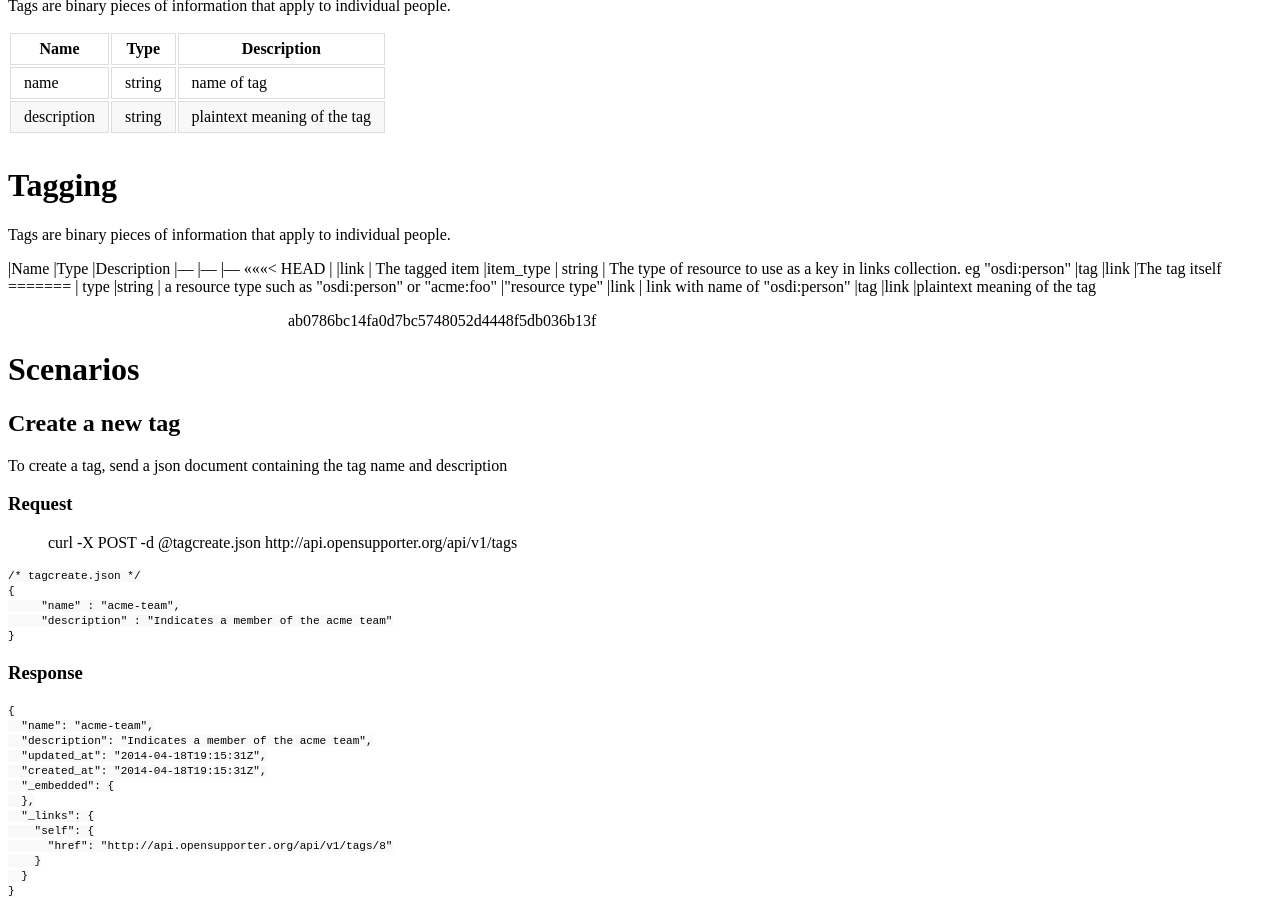
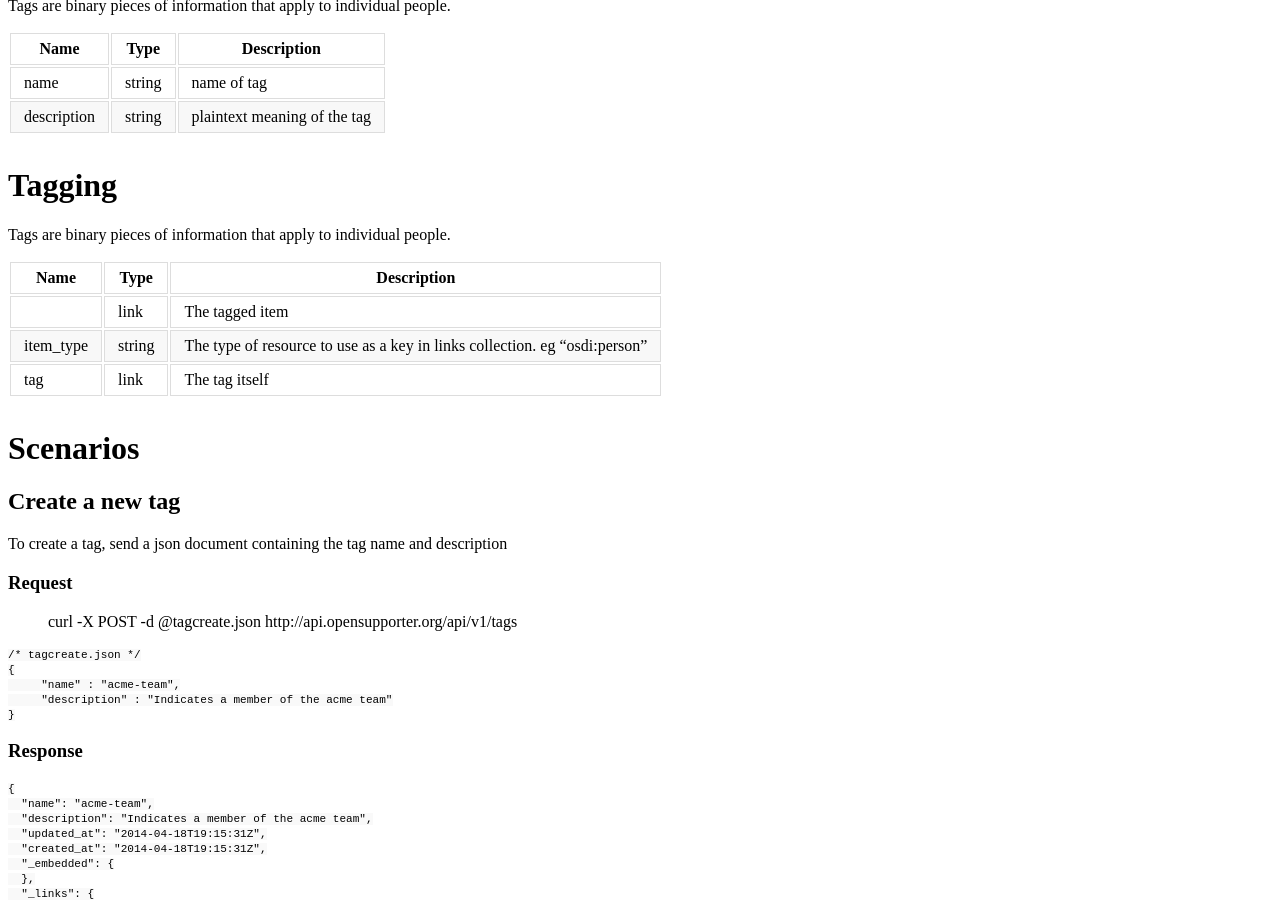
Before and after one commit to opensupporter/osdi-docs, a Jekyll site: the page built from tags.md, in a window 1280 px wide and 900 px high, scrolled down 334 px. Built offline with Jekyll 4.4.1, drawn with Linux system fonts in a browser that asks for light colours; a style sheet for code colours, icons or effects is not loaded.

Commit message:
Update tags.md

```diff
--- a/tags.md
+++ b/tags.md
@@ -16,15 +16,9 @@ Tags are binary pieces of information that apply to individual people.
 
 |Name   	|Type   |Description
 |---    	|---    |---
-<<<<<<< HEAD
 |<resource>  |link | The tagged item
 |item_type | string | The type of resource to use as a key in links collection. eg "osdi:person"
 |tag    	|link |The tag itself
-=======
-| type 		|string | a resource type such as "osdi:person" or "acme:foo"
-|"resource type"  |link | link with name of "osdi:person"
-|tag    	|link |plaintext meaning of the tag
->>>>>>> ab0786bc14fa0d7bc5748052d4448f5db036b13f
 
 # Scenarios
 
```
